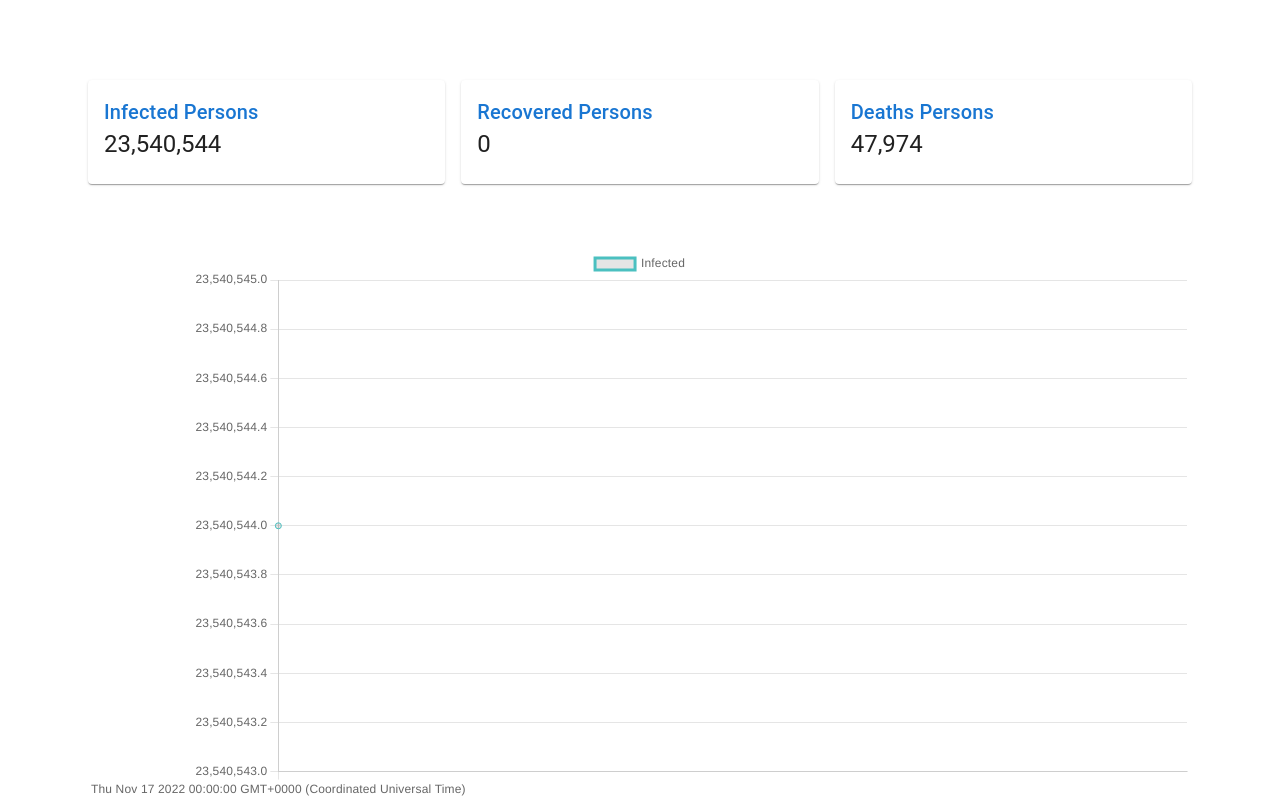
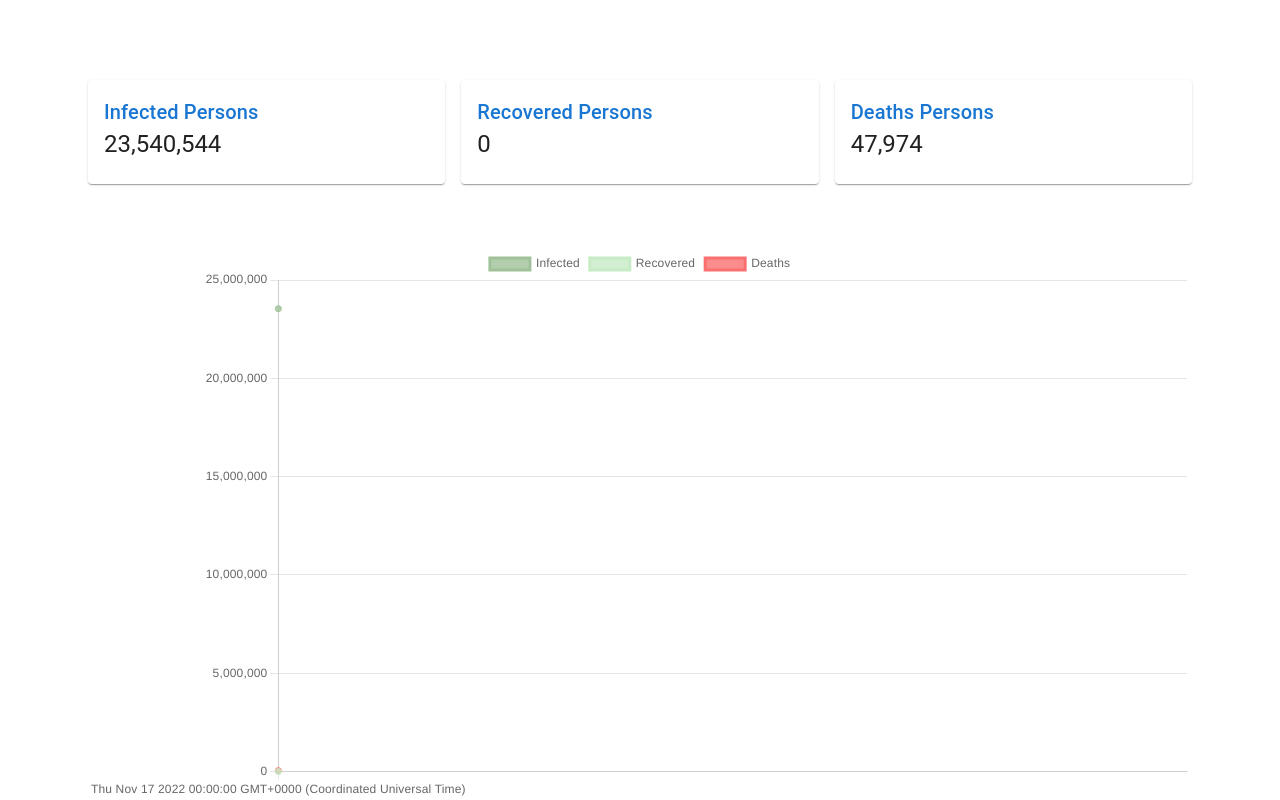
Before and after one commit to s-yoshiii/dashboard-api-practice, a React (Create React App) app: page / in a window 1280 px wide. Built offline with nearby package versions, Linux system fonts and the light colour scheme.

Commit message:
Chartコンポーネントデータ追加

```diff
--- a/src/features/graph/Chart/Chart.tsx
+++ b/src/features/graph/Chart/Chart.tsx
@@ -3,7 +3,6 @@ import { Chart, registerables } from "chart.js";
 import { Line } from "react-chartjs-2";
 import { useSelector } from "react-redux";
 import { selectDaily } from "../graphSlice";
-
 Chart.register(...registerables);
 const Charta = () => {
   const daily = useSelector(selectDaily);
@@ -17,9 +16,23 @@ const Charta = () => {
           {
             label: "Infected",
             data: daily.map((data) => data.Confirmed),
-            fill: false,
-            borderColor: "rgb(75, 192, 192)",
-            tension: 0.1,
+            backgroundColor: "rgba(161, 194, 152,0.8)",
+            borderColor: "#A1C298",
+            showLine: false,
+          },
+          {
+            label: "Recovered",
+            data: daily.map((data) => data.Recovered),
+            backgroundColor: "rgba(198, 235, 197,0.8)",
+            borderColor: "#C6EBC5",
+            showLine: false,
+          },
+          {
+            label: "Deaths",
+            data: daily.map((data) => data.Deaths),
+            backgroundColor: "rgba(250, 112, 112,0.8)",
+            borderColor: "#FA7070",
+            showLine: false,
           },
         ],
       }}
```
